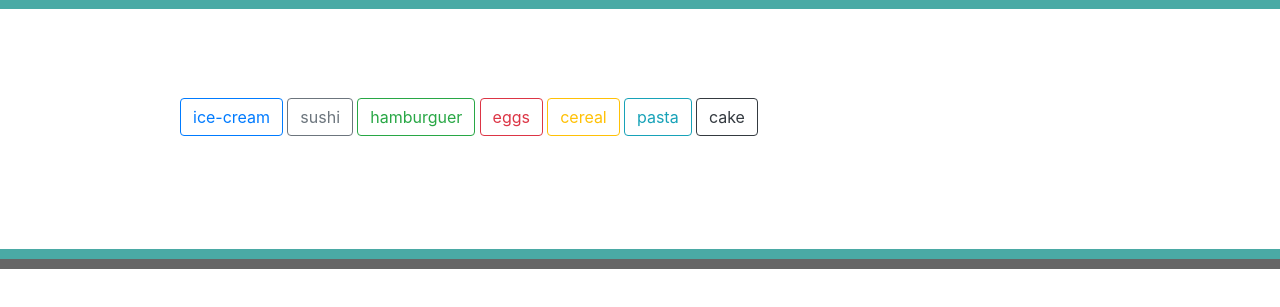
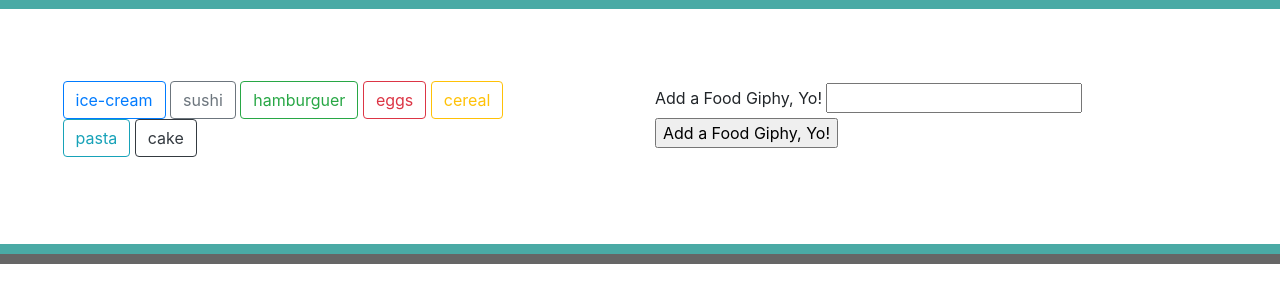
Before and after one commit to sara9551/GifTastic, a plain HTML site: page index.html in a window 1280 px wide. Shown: the part 111-418 px from the top of the page. Drawn offline with nearby package versions, Linux system fonts and the light colour scheme.

Commit message:
fourth, working better

```diff
--- a/assets/css/css.css
+++ b/assets/css/css.css
@@ -36,3 +36,15 @@ ul nav.navbar-nav.navbar-right {
 #buttons {
     position: inherit;
 }
+
+.container3 {
+    position: relative !important;
+    margin: 0 auto !important;
+    width: 500px !important;
+}
+
+.container2 {
+    position: relative !important;
+    width: 500px !important;
+    margin-top: 50px;
+}
--- a/assets/javascript/js.js
+++ b/assets/javascript/js.js
@@ -1,14 +1,40 @@
+$(document).ready(function () {
+
   var topics = ["ice-cream", "sushi", "hamburguer", "eggs", "cereal", "pasta", "cake"];
 
-    $("button").on("click", function() {
-        var food = $(this).attr("data-person");
+  function renderButtons() {
+
+    $("#button").empty();
+
+    for (var i = 0; i < topics.length; i++) {
+
+      var a = $("<button>");
+
+      a.addClass("foodImage");
+
+      a.attr("data-food", topics[i]);
+
+      a.text(topics[i]);
+
+      $("#button").append(a);
+    }
+
+  };
+
+  function displayFoodGiphy() {
+
+    // $("button").on("click", function () {
+
+    var food = $(this).data("person");
+    console.log(food);
     var queryURL = "https://api.giphy.com/v1/gifs/search?q=" + food + "&api_key=U99VkwNS5zjeLiCzbwmkdXP2bdjBMNY4&limit=10"; // --> LIMIT TO 10 GIFS
 
     $.ajax({
       url: queryURL,
       method: "GET"
     })
-          .then(function(response) {
+      .then(function (response) {
+
         var results = response.data;
 
         for (var i = 0; i < results.length; i++) {
@@ -25,6 +51,25 @@
           giphyDiv.prepend(foodImage);
 
           $("#gifs-appear-here").prepend(giphyDiv);
+
         }
       });
+  }
+  // });
+
+  $("#add-food").on("click", function (event) {
+    event.preventDefault();
+
+    var food = $("#food-input").val().trim();
+
+    topics.push(food);
+    console.log(topics);
+
+    renderButtons();
   });
+
+  $(document).on("click", ".get-giphy", displayFoodGiphy);
+
+  renderButtons();
+
+});
--- a/index.html
+++ b/index.html
@@ -6,8 +6,8 @@
     <meta name="viewport" content="width=device-width, initial-scale=1.0">
     <meta http-equiv="X-UA-Compatible" content="ie=edge">
     <title>GifTastic</title>
-    <script src="https://cdnjs.cloudflare.com/ajax/libs/jquery/3.2.1/jquery.min.js"></script>
-    <link rel="stylesheet" href="https://stackpath.bootstrapcdn.com/bootstrap/4.1.3/css/bootstrap.min.css" integrity="sha384-MCw98/SFnGE8fJT3GXwEOngsV7Zt27NXFoaoApmYm81iuXoPkFOJwJ8ERdknLPMO" crossorigin="anonymous">
+    <link rel="stylesheet" href="https://stackpath.bootstrapcdn.com/bootstrap/4.1.3/css/bootstrap.min.css" integrity="sha384-MCw98/SFnGE8fJT3GXwEOngsV7Zt27NXFoaoApmYm81iuXoPkFOJwJ8ERdknLPMO"
+        crossorigin="anonymous">
     <link href="./assets/css/css.css" rel="stylesheet" type="text/css">
 </head>
 
@@ -15,7 +15,8 @@
 
     <nav class="navbar navbar-expand-lg navbar-dark bg-dark text-white">
         <span class="navbar-brand mb-1 h1"> Welcome to GifTastic </span>
-                <button class="navbar-toggler" type="button" data-toggle="collapse" data-target="#navbarSupportedContent" aria-controls="navbarSupportedContent" aria-expanded="false" aria-label="Toggle navigation">
+        <button class="navbar-toggler" type="button" data-toggle="collapse" data-target="#navbarSupportedContent" aria-controls="navbarSupportedContent"
+            aria-expanded="false" aria-label="Toggle navigation">
             <span class="navbar-toggler-icon"></span>
         </button>
         <div class="collapse navbar-collapse justify-content-end" id="navbarSupportedContent"></div>
@@ -23,49 +24,73 @@
 
     <br>
 
-          <div class="container">
-
+    <div class="container1">
+        <div class="row">
+            <div class="col-md-6">
+                <div class="container3">
+                        <div class="row">
+                                <div class="col-md-12">
                     <div id="buttons">
 
                         <br>
                         <br>
 
-                        <button type="button" class="btn btn-outline-primary" data-person="ice-cream">
+                        <button type="button" class="btn btn-outline-primary get-giphy" data-person="ice-cream">
                             ice-cream
                         </button>
 
-                        <button type="button" class="btn btn-outline-secondary" data-person="sushi">
+                        <button type="button" class="btn btn-outline-secondary get-giphy" data-person="sushi">
                             sushi
                         </button>
 
-                        <button type="button" class="btn btn-outline-success" data-person="hamburguer">
+                        <button type="button" class="btn btn-outline-success get-giphy" data-person="hamburguer">
                             hamburguer
                         </button>
 
-                        <button type="button" class="btn btn-outline-danger" data-person="eggs">
+                        <button type="button" class="btn btn-outline-danger get-giphy" data-person="eggs">
                             eggs
                         </button>
 
-                        <button type="button" class="btn btn-outline-warning" data-person="cereal">
+                        <button type="button" class="btn btn-outline-warning get-giphy" data-person="cereal">
                             cereal
                         </button>
 
-                        <button type="button" class="btn btn-outline-info" data-person="pasta">
+                        <button type="button" class="btn btn-outline-info get-giphy" data-person="pasta">
                             pasta
                         </button>
 
-                        <button type="button" class="btn btn-outline-dark" data-person="cake">
+                        <button type="button" class="btn btn-outline-dark get-giphy" data-person="cake">
                             cake
                         </button>
+                    </div>
+                </div>
+            </div>
 
+    <div class="row">
+            <div class="col-md-12">
+        <div id="gifs-appear-here">
+            </div>
+        </div>
+    </div>
+</div>
+    </div>
+
+            <div class="col-md-6">
+                <div class="container2">
+
+                    <form id="food-form">
+                        <label for="food-input">Add a Food Giphy, Yo!</label>
+                        <input type="text" id="food-input"><br>
+
+                        <input id="add-food" type="submit" value="Add a Food Giphy, Yo!">
+                    </form>
                 </div>
 
                 <br>
                 <br>
 
-                    <div id="gifs-appear-here">
             </div>
-
+        </div>
     </div>
 
     <br>
@@ -75,6 +100,7 @@
         <span class="navbar-brand mb-0 h1"></span>
     </nav>
 
+    <script src="https://cdnjs.cloudflare.com/ajax/libs/jquery/3.2.1/jquery.min.js"></script>
     <script type="text/javascript" src="./assets/javascript/js.js"></script>
 </body>
 
```
Lines whose indentation alone changed are shown as unchanged.
